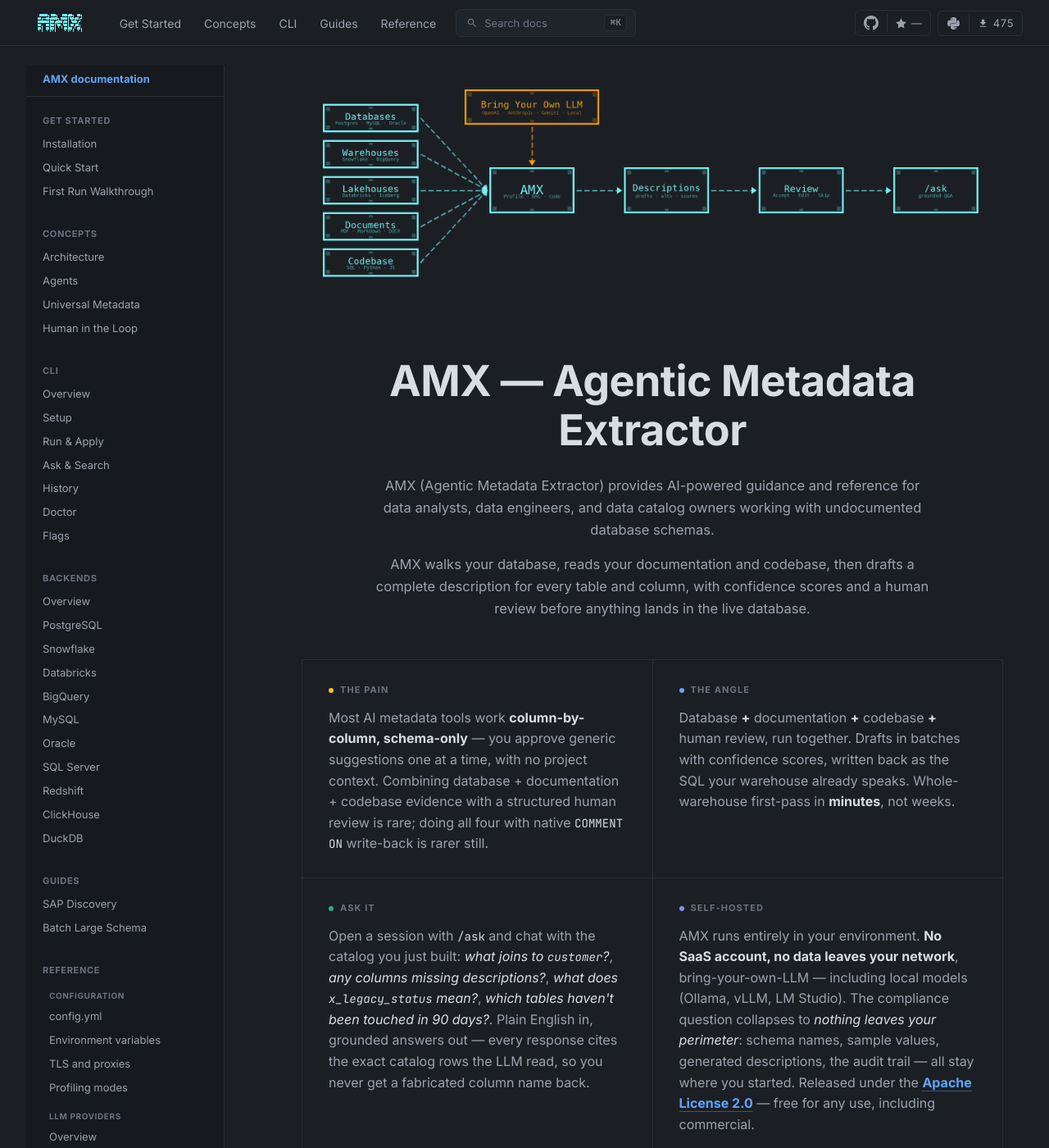
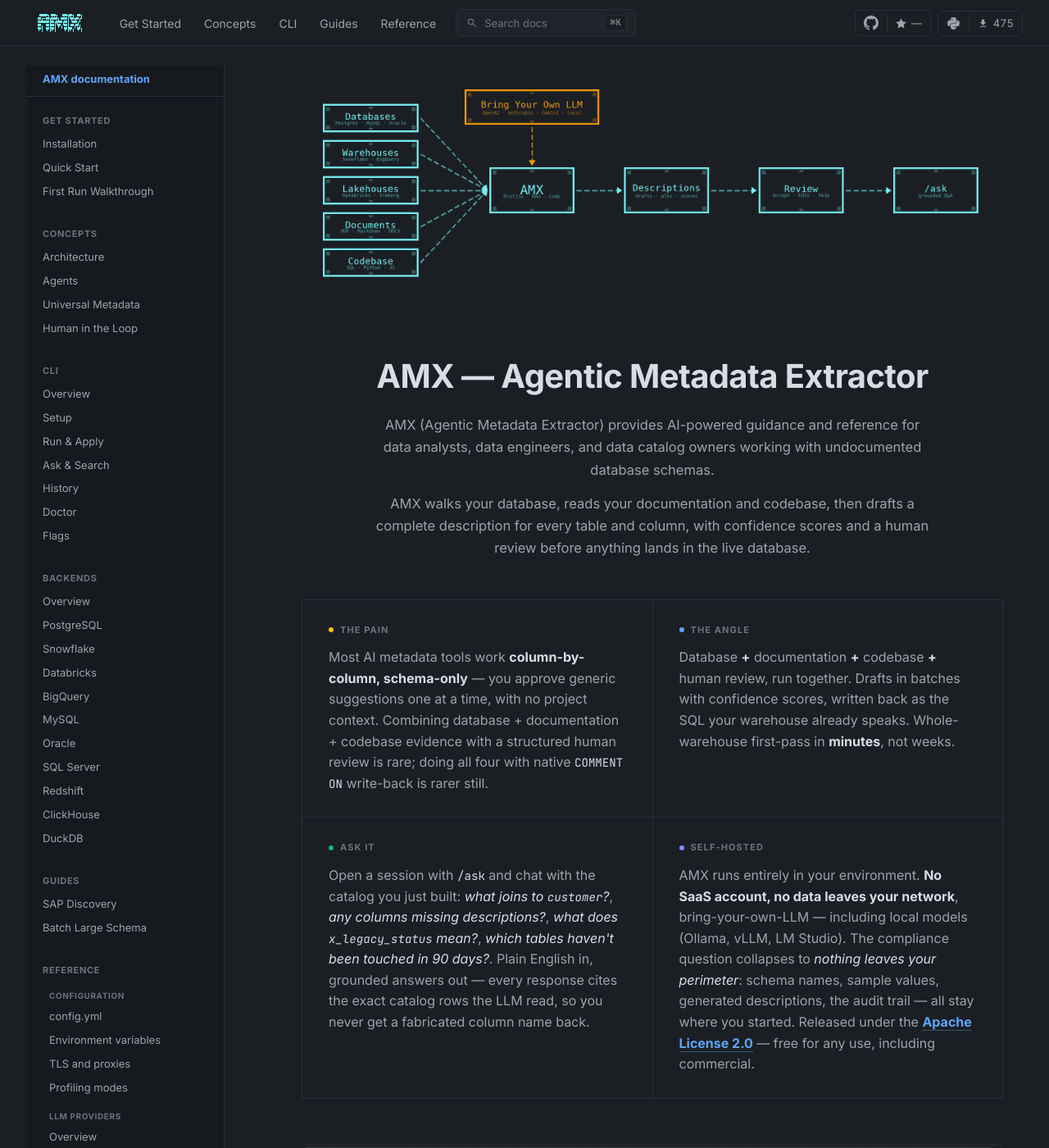
Before and after one commit to omeryasirkucuk/amx-docs, an MkDocs documentation site: the page built from docs/index.md, in a window 1280 px wide and 1400 px high. Shown: the whole window at 82% size. Built offline with MkDocs 1.6.1 and Material for MkDocs 9.7.7, drawn with Linux system fonts in a browser that asks for light colours; comment, search, counter and statistics services are not loaded.

Commit message:
fix(home): shrink H1 to fit on one line, allow mobile wrap
H1 was 2.6rem and wrapped to 2 lines ("AMX — Agentic Metadata" /
"Extractor") in the 760px-capped centered intro. Drop to 2rem +
white-space: nowrap so the full title fits on a single line on any
desktop viewport. On mobile (≤768px) drop to 1.4rem and re-enable
wrap so it doesn't overflow narrow screens.

```diff
--- a/docs/stylesheets/extra.css
+++ b/docs/stylesheets/extra.css
@@ -1301,10 +1301,11 @@
   margin: 8px auto 48px;
 }
 .md-typeset .amx-intro h1 {
-  margin: 0 0 24px;
-  font-size: 2.6rem;
-  line-height: 1.15;
-  letter-spacing: -0.01em;
+  margin: 0 0 22px;
+  font-size: 2rem;
+  line-height: 1.2;
+  letter-spacing: -0.015em;
+  white-space: nowrap;
 }
 .md-typeset .amx-intro h1 .headerlink {
   display: none;
@@ -1319,8 +1320,14 @@
 .md-typeset .amx-intro p:last-child { margin-bottom: 0; }
 @media (max-width: 768px) {
   .md-typeset .amx-intro { margin: 0 auto 32px; }
-  .md-typeset .amx-intro h1 { font-size: 1.9rem; margin-bottom: 18px; }
-  .md-typeset .amx-intro p { font-size: 15px; }
+  /* On mobile, drop white-space: nowrap so the title can wrap rather
+     than overflow the viewport. Smaller font keeps it usually 1 line. */
+  .md-typeset .amx-intro h1 {
+    font-size: 1.4rem;
+    margin-bottom: 16px;
+    white-space: normal;
+  }
+  .md-typeset .amx-intro p { font-size: 14.5px; }
 }
 
 /* ───────────── Why AMX — pain vs angle, two-column callout ──────────── */
```
